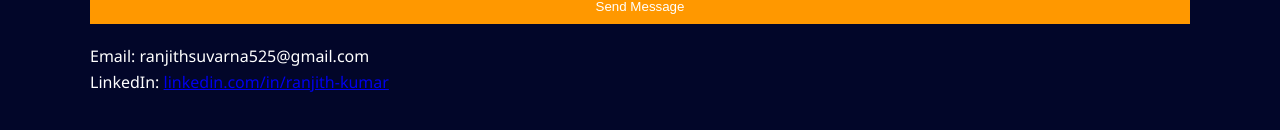
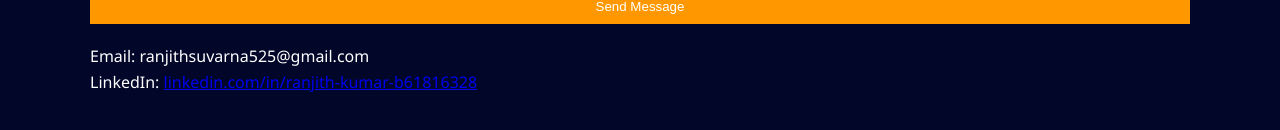
Before and after one commit to RanjithKumar105/portfolioranjith, a plain HTML site: page index.html in a window 1280 px wide. Shown: the part 2563-2693 px from the top of the page. Drawn offline with Linux system fonts and the light colour scheme.

Commit message:
seccond commit

```diff
--- a/index.html
+++ b/index.html
@@ -133,7 +133,7 @@
 
       <div class="contact-info">
         <p>Email: ranjithsuvarna525@gmail.com</p>
-        <p>LinkedIn: <a href="https://linkedin.com/in/ranjith-kumar" target="_blank">linkedin.com/in/ranjith-kumar</a></p>
+        <p>LinkedIn: <a href="https://www.linkedin.com/in/ranjith-kumar-b61816328" target="_blank">linkedin.com/in/ranjith-kumar-b61816328</a></p>
       </div>
     </div>
   </section>
```
Also changed, not shown: 1 other file.
